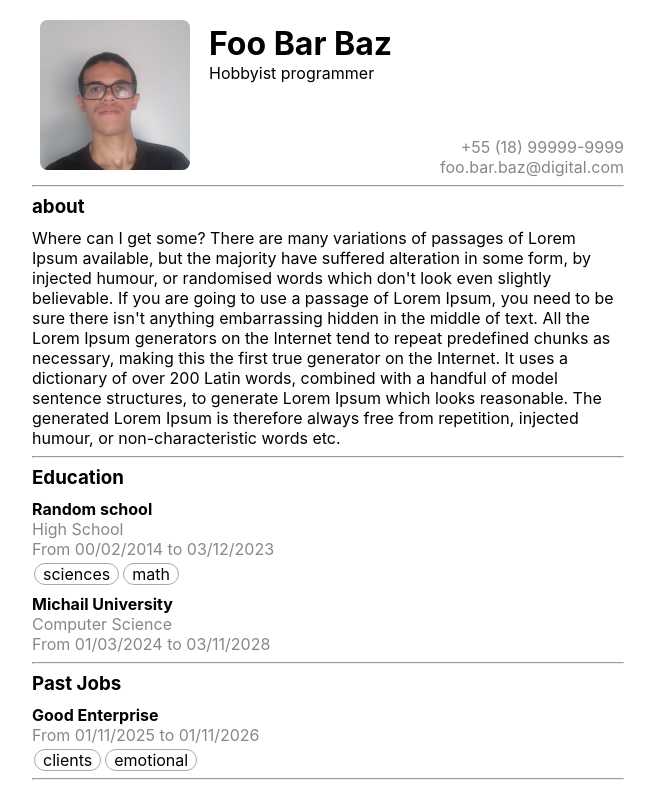
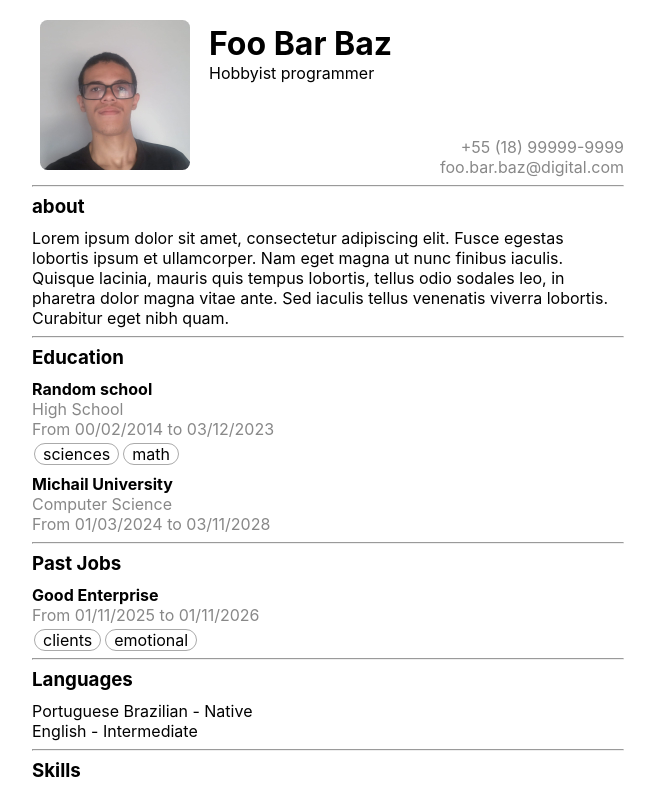
Before and after one commit to Johnnathan28/my-page, a JavaScript app: page / in a window 1280 px wide. Shown: the top 790 px of the page, without its empty margins (312-967 px from the left). Built offline with nearby package versions, Linux system fonts and the light colour scheme; the HTML template or start-up script is replaced by a standard one.

Commit message:
Make about text small

```diff
--- a/src/pages/curriculum-vitae/index.js
+++ b/src/pages/curriculum-vitae/index.js
@@ -213,7 +213,7 @@ function Projects({src}) {
 
 const g = {
   name: "Foo Bar Baz",
-  about: "Where can I get some? There are many variations of passages of Lorem Ipsum available, but the majority have suffered alteration in some form, by injected humour, or randomised words which don't look even slightly believable. If you are going to use a passage of Lorem Ipsum, you need to be sure there isn't anything embarrassing hidden in the middle of text. All the Lorem Ipsum generators on the Internet tend to repeat predefined chunks as necessary, making this the first true generator on the Internet. It uses a dictionary of over 200 Latin words, combined with a handful of model sentence structures, to generate Lorem Ipsum which looks reasonable. The generated Lorem Ipsum is therefore always free from repetition, injected humour, or non-characteristic words etc.",
+  about: "Lorem ipsum dolor sit amet, consectetur adipiscing elit. Fusce egestas lobortis ipsum et ullamcorper. Nam eget magna ut nunc finibus iaculis. Quisque lacinia, mauris quis tempus lobortis, tellus odio sodales leo, in pharetra dolor magna vitae ante. Sed iaculis tellus venenatis viverra lobortis. Curabitur eget nibh quam.",
   contact: {
     email: "foo.bar.baz@digital.com",
     phone: "+55 (18) 99999-9999",
```
